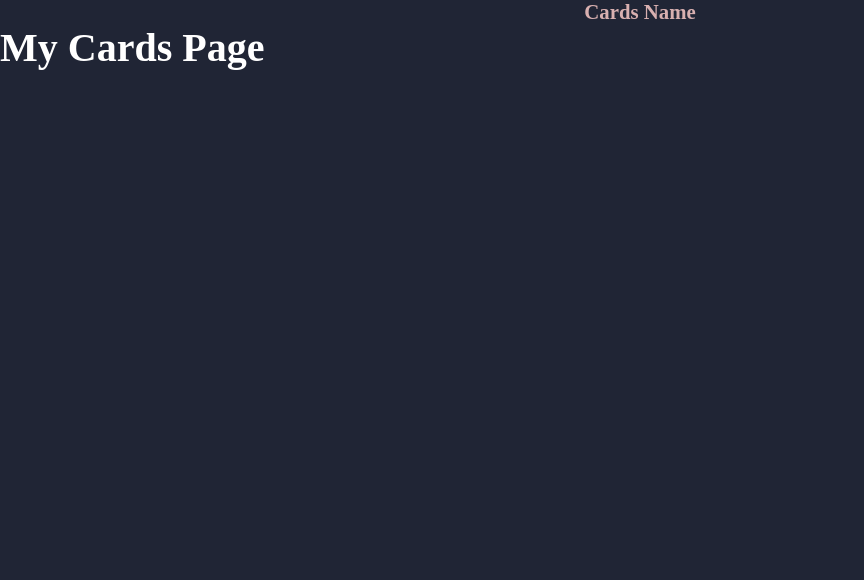
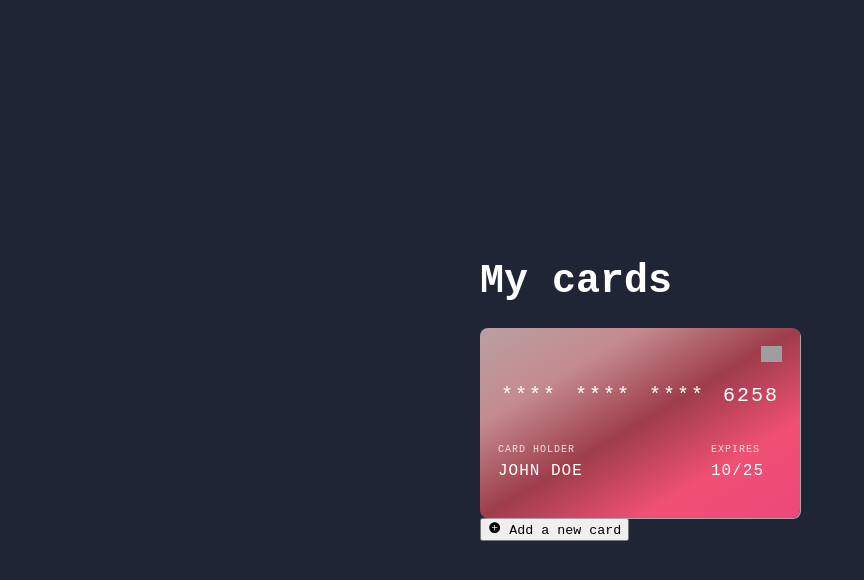
Before and after one commit to jschutt/project-ewallet, a React (Create React App) app: page /mycard in a window 1280 px wide. Shown: the top 580 px of the page, without its empty margins (0-864 px from the left). Built offline with nearby package versions, Linux system fonts and the light colour scheme; grey boxes are pictures that could not be loaded.

Commit message:
add a card to my cards page

```diff
--- /dev/null
+++ b/src/components/Card.jsx
@@ -0,0 +1,45 @@
+import '../styles/cardStyle.css';
+import { IoIosAddCircle } from "react-icons/io";
+const Card = () => {
+  return (
+    <>
+    <h1>My cards</h1>
+      <div className="card">
+        <div className="card__front card__part">
+          <img className="card__front-square card__square" src="" />
+          <img
+            className="card__front-logo card__logo"
+            src="https://cdn.freelogovectors.net/wp-content/uploads/2019/02/swedbank-logo.png"
+          />
+          <p className="card_numer">**** **** **** 6258</p>
+          <div className="card__space-75">
+            <span className="card__label">Card holder</span>
+            <p className="card__info">John Doe</p>
+          </div>
+          <div className="card__space-25">
+            <span className="card__label">Expires</span>
+            <p className="card__info">10/25</p>
+          </div>
+        </div>
+
+        <div className="card__back card__part">
+          <div className="card__black-line"></div>
+          <div className="card__back-content">
+            <div className="card__secret">
+              <p className="card__secret--last">420</p>
+            </div>
+            <img
+              className="card__back-square card__square"
+              src="https://w7.pngwing.com/pngs/397/885/png-transparent-logo-mastercard-product-font-mastercard-text-orange-logo.png"
+            />
+          </div>
+        </div>
+      </div>
+      <button>
+        <IoIosAddCircle /> Add a new card
+      </button>
+    </>
+  );
+};
+
+export default Card;
--- a/src/pages/MyCardsPage.jsx
+++ b/src/pages/MyCardsPage.jsx
@@ -1,12 +1,11 @@
-import React, { useState } from 'react'
-import Cards from 'react-credit-cards'
-import 'react-credit-cards/es/styles-compiled.css'
+
+import Card from '../components/Card';
+
 const MyCardsPage = () => {
   return (
     <div>
-    <h2>Cards Name</h2>
-
-    <h1>My Cards Page</h1></div>
+    <Card/>
+    </div>
   )
 }
 
--- /dev/null
+++ b/src/styles/cardStyle.css
@@ -0,0 +1,194 @@
+* {
+    box-sizing: border-box;
+    font-family: "Space Mono", monospace;
+  }
+
+  body,
+  html {
+    margin: 0;
+    padding: 0;
+    height: 100%;
+    width: 100%;
+  }
+  body {
+    display: flex;
+    justify-content: center;
+    align-items: center;
+    display: -webkit-flex;
+    -webkit-align-items: center;
+    -webkit-justify-content: center;
+    background-color: #202535;
+    flex-direction: column;
+    -webkit-flex-direction: column;
+  }
+  .title {
+    margin-bottom: 30px;
+    color: #d8b0b0;
+  }
+
+  .card {
+    width: 320px;
+    height: 190px;
+    -webkit-perspective: 600px;
+    -moz-perspective: 600px;
+    perspective: 600px;
+  }
+
+  .card__part {
+    box-shadow: 1px 1px #aaa3a3;
+    top: 0;
+    position: absolute;
+    z-index: 1000;
+    left: 0;
+    display: inline-block;
+    width: 320px;
+    height: 190px;
+    background-image: linear-gradient(
+      to right bottom,
+      #bb9fa0,
+      #c48b8f,
+      #9e3d4b,
+      #f15075,
+      #ec4879
+    ); /*linear-gradient(to right bottom, #fd8369, #fc7870, #f96e78, #f56581, #ee5d8a)*/
+    background-repeat: no-repeat;
+    background-position: center;
+    background-size: cover;
+    border-radius: 8px;
+
+    -webkit-transition: all 0.5s cubic-bezier(0.175, 0.885, 0.32, 1.275);
+    -moz-transition: all 0.5s cubic-bezier(0.175, 0.885, 0.32, 1.275);
+    -ms-transition: all 0.5s cubic-bezier(0.175, 0.885, 0.32, 1.275);
+    -o-transition: all 0.5s cubic-bezier(0.175, 0.885, 0.32, 1.275);
+    transition: all 0.5s cubic-bezier(0.175, 0.885, 0.32, 1.275);
+    -webkit-transform-style: preserve-3d;
+    -moz-transform-style: preserve-3d;
+    -webkit-backface-visibility: hidden;
+    -moz-backface-visibility: hidden;
+  }
+
+  .card__front {
+    padding: 18px;
+    -webkit-transform: rotateY(0);
+    -moz-transform: rotateY(0);
+  }
+
+  .card__back {
+    padding: 18px 0;
+    -webkit-transform: rotateY(-180deg);
+    -moz-transform: rotateY(-180deg);
+  }
+
+  .card__black-line {
+    margin-top: 5px;
+    height: 38px;
+    background-color: #303030;
+  }
+
+  .card__logo {
+    height: 16px;
+  }
+
+  .card__front-logo {
+    position: absolute;
+    top: 18px;
+    right: 18px;
+  }
+  .card__square {
+    border-radius: 5px;
+    height: 30px;
+  }
+
+  .card_numer {
+    display: block;
+    width: 100%;
+    word-spacing: 4px;
+    font-size: 20px;
+    letter-spacing: 2px;
+    color: #fff;
+    text-align: center;
+    margin-bottom: 20px;
+    margin-top: 20px;
+  }
+
+  .card__space-75 {
+    width: 75%;
+    float: left;
+  }
+
+  .card__space-25 {
+    width: 25%;
+    float: left;
+  }
+
+  .card__label {
+    font-size: 10px;
+    text-transform: uppercase;
+    color: rgba(255, 255, 255, 0.8);
+    letter-spacing: 1px;
+  }
+
+  .card__info {
+    margin-bottom: 0;
+    margin-top: 5px;
+    font-size: 16px;
+    line-height: 18px;
+    color: #fff;
+    letter-spacing: 1px;
+    text-transform: uppercase;
+  }
+
+  .card__back-content {
+    padding: 15px 15px 0;
+  }
+  .card__secret--last {
+    color: #303030;
+    text-align: right;
+    margin: 0;
+    font-size: 14px;
+  }
+
+  .card__secret {
+    padding: 5px 12px;
+    background-color: #fff;
+    position: relative;
+  }
+
+  .card__secret:before {
+    content: "";
+    position: absolute;
+    top: -3px;
+    left: -3px;
+    height: calc(100% + 6px);
+    width: calc(100% - 42px);
+    border-radius: 4px;
+    background: repeating-linear-gradient(
+      45deg,
+      #ededed,
+      #ededed 5px,
+      #f9f9f9 5px,
+      #f9f9f9 10px
+    );
+  }
+
+  .card__back-logo {
+    position: absolute;
+    bottom: 15px;
+    right: 15px;
+  }
+
+  .card__back-square {
+    position: absolute;
+    bottom: 15px;
+    left: 15px;
+  }
+
+  .card:hover .card__front {
+    -webkit-transform: rotateY(180deg);
+    -moz-transform: rotateY(180deg);
+  }
+
+  .card:hover .card__back {
+    -webkit-transform: rotateY(0deg);
+    -moz-transform: rotateY(0deg);
+  }
```
